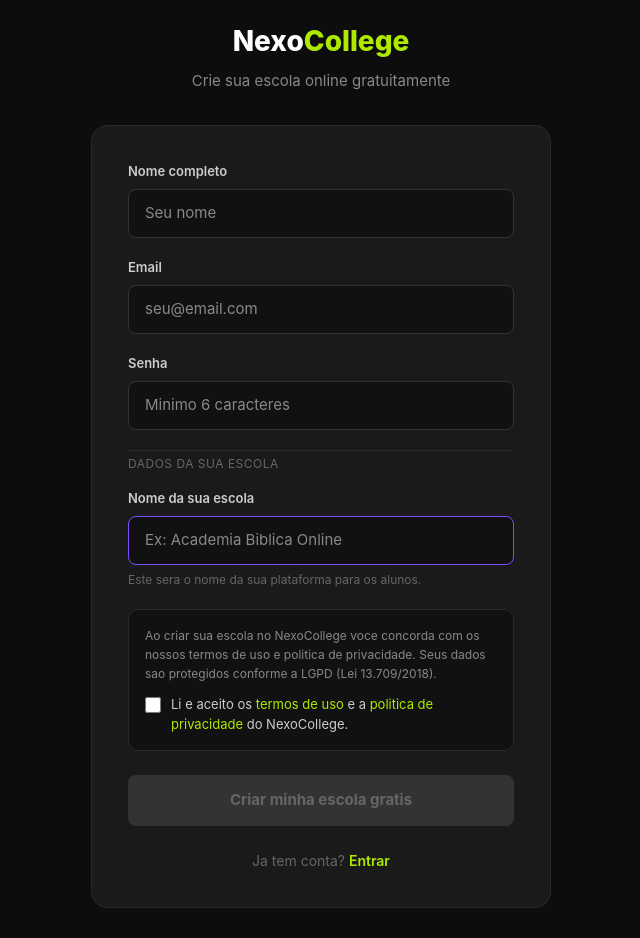
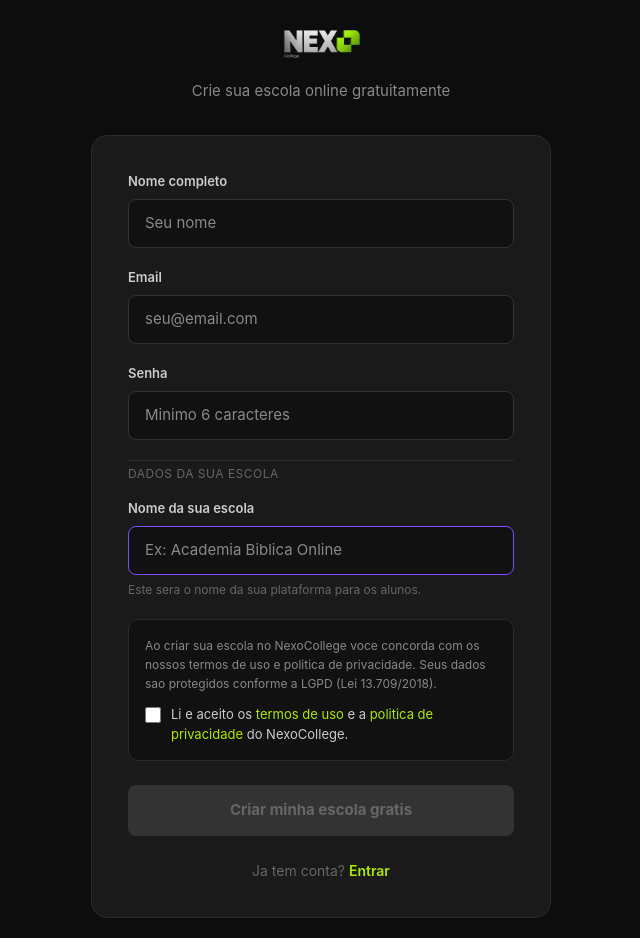
Before and after one commit to nexocollege7/nexocollege, a Next.js app: page /cadastro in a window 1280 px wide. Shown: the whole page, without its empty margins (319-959 px from the left). Built offline with nearby package versions, Linux system fonts and the light colour scheme; no server answers.

Commit message:
Logo: adicionado nas páginas de login e cadastro

```diff
--- a/app/(auth)/cadastro/page.tsx
+++ b/app/(auth)/cadastro/page.tsx
@@ -72,10 +72,8 @@ export default function CadastroPage() {
       <div style={{ width: '100%', maxWidth: '460px' }}>
 
         <div style={{ textAlign: 'center', marginBottom: '32px' }}>
-          <h1 style={{ fontSize: '28px', fontWeight: '800', color: '#FFFFFF', margin: 0 }}>
-            Nexo<span style={{ color: '#AEEA00' }}>College</span>
-          </h1>
-          <p style={{ color: '#888888', marginTop: '8px', fontSize: '15px' }}>
+          <img src="/logo.png" alt="NexoCollege" style={{ height: '48px', mixBlendMode: 'lighten', display: 'inline-block', marginBottom: '12px' }} />
+          <p style={{ color: '#888888', fontSize: '15px', margin: 0 }}>
             Crie sua escola online gratuitamente
           </p>
         </div>
--- a/app/(auth)/login/page.tsx
+++ b/app/(auth)/login/page.tsx
@@ -61,10 +61,8 @@ export default function LoginPage() {
       <div style={{ width: '100%', maxWidth: '420px' }}>
 
         <div style={{ textAlign: 'center', marginBottom: '32px' }}>
-          <h1 style={{ fontSize: "22px", fontWeight: '800', color: '#FFFFFF', margin: 0 }}>
-            Nexo<span style={{ color: '#AEEA00' }}>College</span>
-          </h1>
-          <p style={{ color: '#888888', marginTop: '8px', fontSize: '15px' }}>
+          <img src="/logo.png" alt="NexoCollege" style={{ height: '48px', mixBlendMode: 'lighten', display: 'inline-block', marginBottom: '12px' }} />
+          <p style={{ color: '#888888', fontSize: '15px', margin: 0 }}>
             Entre na sua conta
           </p>
         </div>
```
